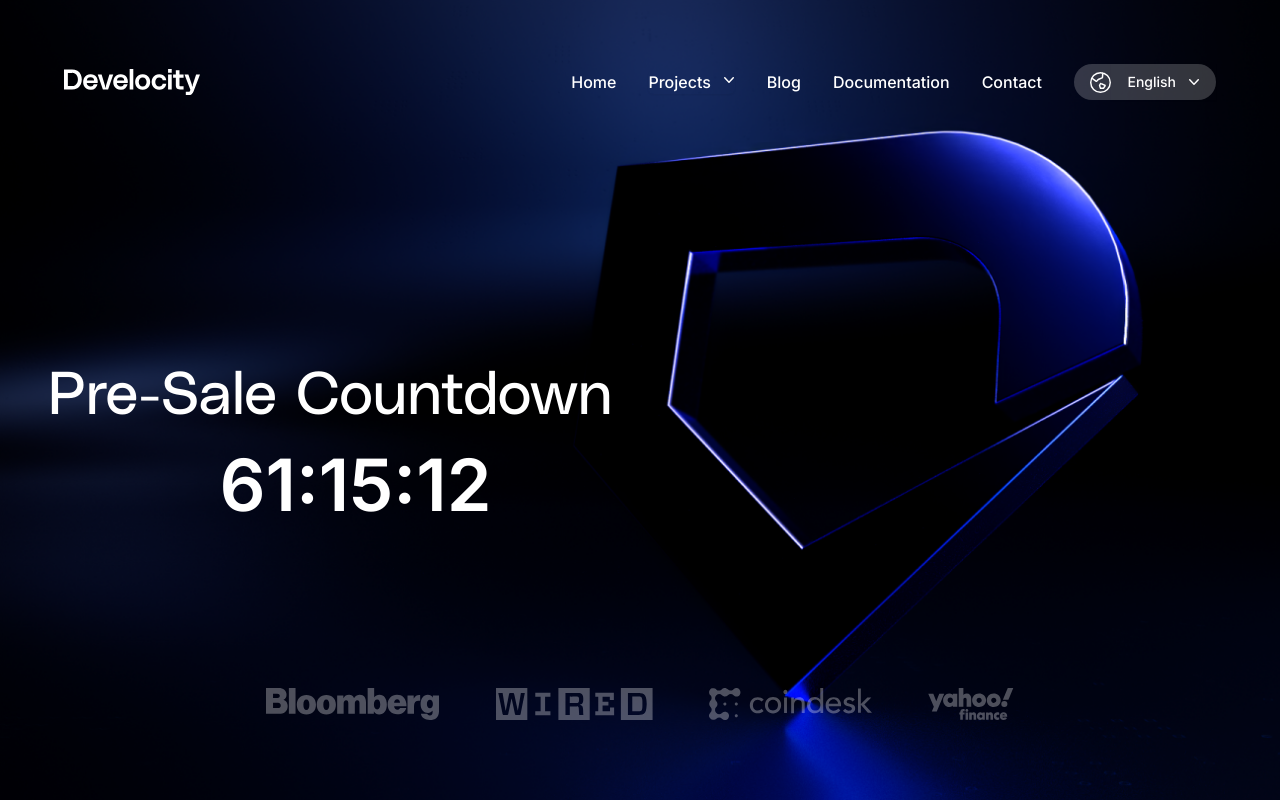
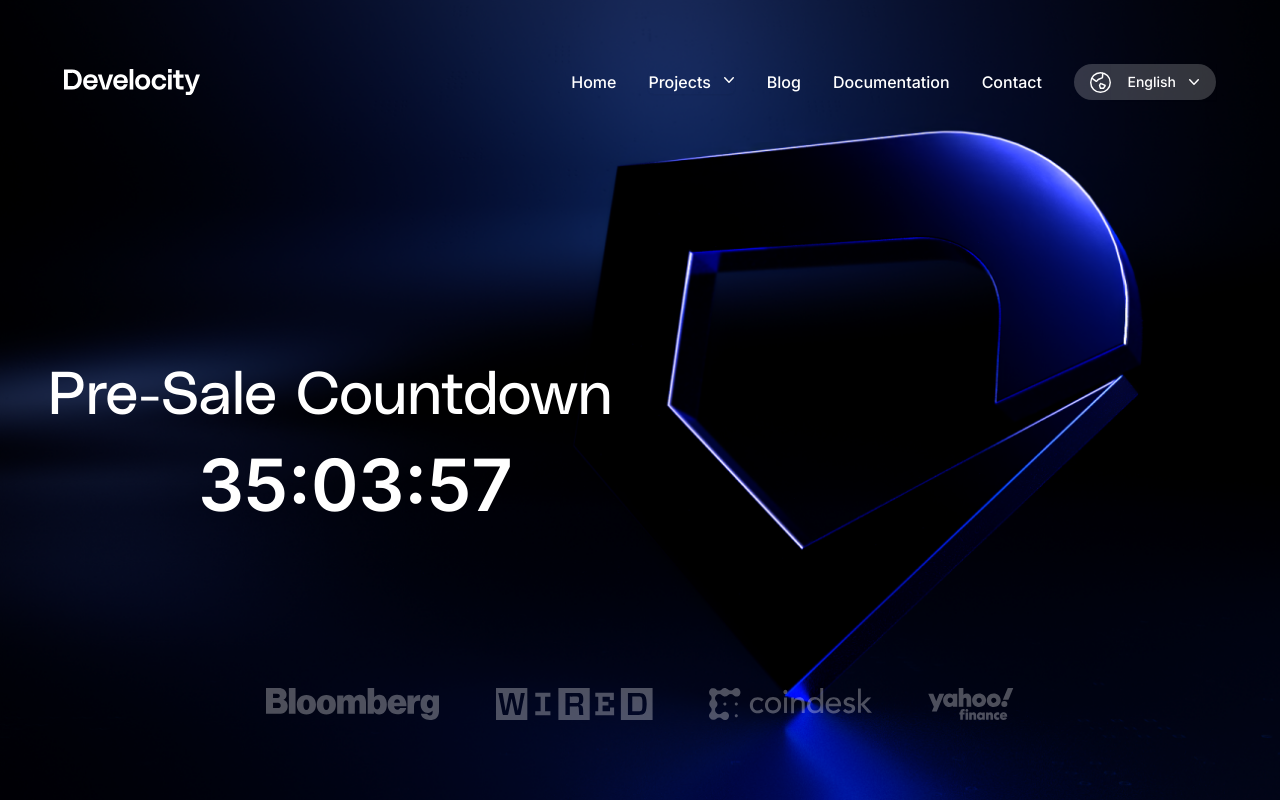
Before and after one commit to moussa32/develocity-finance, a Next.js app: page / in a window 1280 px wide. Shown: the top 800 px of the page. Built offline with nearby package versions, Linux system fonts and the light colour scheme.

Commit message:
refactor: change countdown from function to custom hook

```diff
--- a/components/Homepage/Header.jsx
+++ b/components/Homepage/Header.jsx
@@ -1,15 +1,14 @@
-import { useEffect, useState } from "react";
 import BloombergIcon from "../../public/assets/images/Bloomberg.svg";
 import WiredIcon from "../../public/assets/images/WIRED.svg";
 import CoindeskIcons from "../../public/assets/images/Coindesk.svg";
 import YahooFinanceIcons from "../../public/assets/images/YahooFinance.svg";
-import Loudspeaker from "../../public/assets/images/loudspeaker.svg";
 import SideMenu from "../../shared/Components/SideMenu";
-import { calculateTimeLeft } from "../../shared/Util/countdown";
 import MobileImageSlider from "../../shared/Components/MobileImageSlider";
+// import Loudspeaker from "../../public/assets/images/loudspeaker.svg";
 // import headerVideo from "../../public/assets/video/header-video-bg.mp4";
 import Image from "next/image";
 import useTranslation from "@/shared/Hooks/useTranslation";
+import useCountdown from "@/shared/Hooks/useCountdown";
 
 const featuredImages = [
   {
@@ -43,16 +42,8 @@ const featuredImages = [
 ];
 
 const Header = () => {
-  const [timeLeft, setTimeLeft] = useState(calculateTimeLeft());
   const { t, errors } = useTranslation("common");
-
-  useEffect(() => {
-    const timer = setTimeout(() => {
-      setTimeLeft(calculateTimeLeft());
-    }, 1000);
-
-    return () => clearTimeout(timer);
-  }, [timeLeft]);
+  const { remaining, isFinished } = useCountdown("2023-04-03T12:45:00");
 
   return (
     <div className="relative h-screen header-bg bg-cover bg-center bg-no-repeat text-center overflow-hidden w-full md:bg-cover md:bg-right md:text-left ">
@@ -71,9 +62,11 @@ const Header = () => {
             <h2 className="font-PolySans text-[32px] mb-1 md:mb-0 sm:text-5xl rtl:md:text-5xl ltr:md:text-6xl">
               {t?.homeSection?.preSaleCountdown}
             </h2>
-            <time className="font-semibold text-7xl text-center md:mt-[29px]">
-              {`${timeLeft.days}:${timeLeft.hours}:${timeLeft.minutes}`}
-            </time>
+            {!isFinished && (
+              <time className="font-semibold text-7xl text-center md:mt-[29px]">
+                {`${remaining.days}:${remaining.hours}:${remaining.minutes}`}
+              </time>
+            )}
           </div>
           {/* <div className="w-full flex justify-center md:justify-start mt-14 lg:rtl:pr-16">
             <div className="px-3.5 md:mt-[125px] h-16 bg-gray-500 bg-opacity-25 rounded-lg flex items-center gap-3 w-[329px] md:w-auto">
--- /dev/null
+++ b/shared/Hooks/useCountdown.jsx
@@ -0,0 +1,49 @@
+import { useEffect, useState } from "react";
+
+const calculateDifference = date => +new Date(date) - +new Date();
+
+const convertToDoubleNumber = number => {
+  if (number < 10) {
+    return `0${number}`;
+  } else {
+    return number;
+  }
+};
+
+const updateDate = date => {
+  return {
+    days: convertToDoubleNumber(Math.floor(calculateDifference(date) / (1000 * 60 * 60 * 24))),
+    hours: convertToDoubleNumber(Math.floor((calculateDifference(date) / (1000 * 60 * 60)) % 24)),
+    minutes: convertToDoubleNumber(Math.floor((calculateDifference(date) / 1000 / 60) % 60)),
+    seconds: convertToDoubleNumber(Math.floor((calculateDifference(date) / 1000) % 60)),
+  };
+};
+
+const useCountdown = date => {
+  const [isCountdownFinished, setIsCountdownFinished] = useState(false);
+  const [remaining, setRemaining] = useState(updateDate(date));
+
+  useEffect(() => {
+    let updateCountdown = setInterval(() => {
+      if (calculateDifference(date) > 0) {
+        setRemaining(updateDate(date));
+      } else {
+        setIsCountdownFinished(true);
+        clearInterval(updateCountdown);
+      }
+    }, 1000);
+
+    return () => {
+      clearInterval(updateCountdown);
+      setIsCountdownFinished(false);
+    };
+  }, [date]);
+
+  if (calculateDifference(date) < 0) {
+    return { isFinished: true };
+  }
+
+  return { remaining, isFinished: isCountdownFinished };
+};
+
+export default useCountdown;
--- a/shared/Util/countdown.js
+++ /dev/null
@@ -1,25 +0,0 @@
-const convertToDoubleNumber = number => {
-  if (number < 10) {
-    return `0${number}`;
-  } else {
-    return number;
-  }
-};
-
-export const calculateTimeLeft = () => {
-  let year = new Date().getFullYear();
-  let difference = +new Date(`4/30/${year}`) - +new Date();
-
-  let timeLeft = {};
-
-  if (difference > 0) {
-    timeLeft = {
-      days: convertToDoubleNumber(Math.floor(difference / (1000 * 60 * 60 * 24))),
-      hours: convertToDoubleNumber(Math.floor((difference / (1000 * 60 * 60)) % 24)),
-      minutes: convertToDoubleNumber(Math.floor((difference / 1000 / 60) % 60)),
-      seconds: convertToDoubleNumber(Math.floor((difference / 1000) % 60)),
-    };
-  }
-
-  return timeLeft;
-};
```
